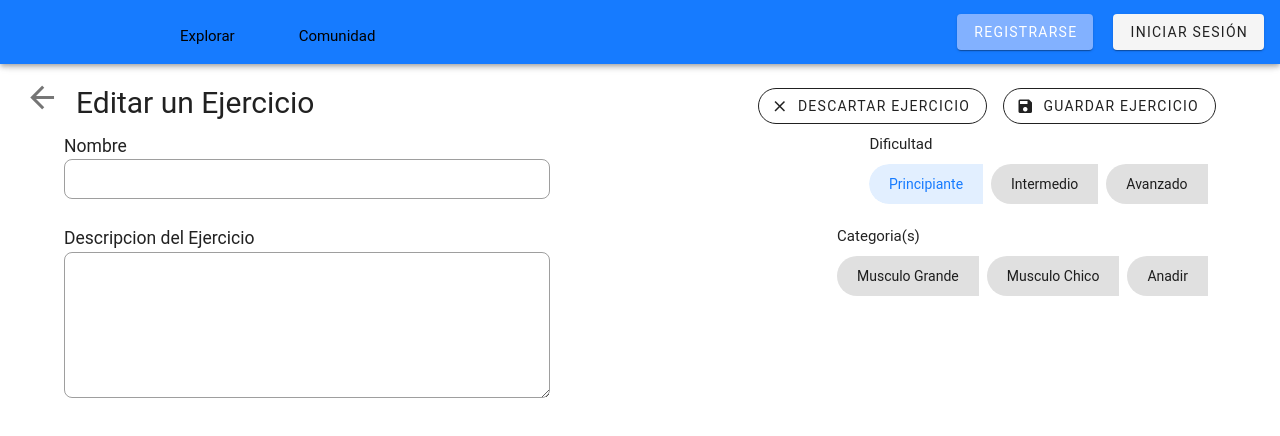
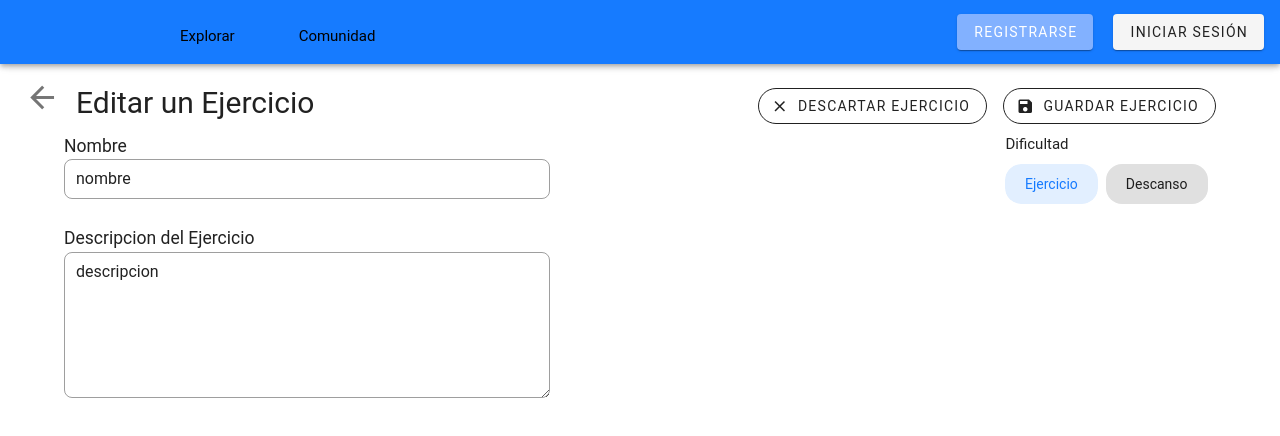
Before and after one commit to Federico-Shih/stronk, a Vue app: page /exercises/data/edit in a window 1280 px wide. Shown: the top 436 px of the page. Built offline with nearby package versions, Linux system fonts and the light colour scheme.

Commit message:
Creacion de Ejercicio

```diff
--- a/src/views/ExerciseDetailsPage.vue
+++ b/src/views/ExerciseDetailsPage.vue
@@ -1,6 +1,6 @@
 <template>
   <div
-    class="mt-4"
+    class="mt-4 d-flex flex-column"
     style="
        {
         width: 100%;
@@ -35,12 +35,11 @@
         <h3 class="mt-1">hecho por {{ creatorname }}</h3>
       </div>
       <div class="d-flex flex-row offset-1 justify-space-between">
-        <h3 class="pr-4 mt-1">Categorias:</h3>
+        <h3 class="pr-4 mt-1">Tipo:</h3>
         <v-chip
-          v-for="index in category.length"
           label
           class="mr-2"
-        >{{ category[index - 1] }}
+        >{{ type }}
         </v-chip>
       </div>
     </div>
@@ -60,7 +59,9 @@
         </v-img>
       </div>
     </div>
-    <!--    todo hacer que se pueda ver videos de ejercicios-->
+    <div class="d-flex flex-column ml-8 mb-8">
+      <h2>Video demostrativo</h2>
+    </div>
   </div>
 </template>
 
@@ -83,7 +84,7 @@ export default {
       creatorname: "Arnold Schwarzenegger",
       description:
         "Esta es la descripcion Lorem ipsum dolor sit amet, consectetur adipiscing elit. Fusce a nibh vitae nisi tincidunt vulputate vel nec risus. Fusce placerat sagittis nisl, quis ultricies quam scelerisque a. Nulla laoreet tellus a turpis hendrerit posuere. Curabitur in ante velit. Mauris eu dolor tortor. Curabitur nisl velit, tincidunt non orci id, rutrum sodales metus. Fusce vitae libero aliquet lorem mollis vestibulum nec non odio. Fusce placerat egestas dui at venenatis. Aliquam aliquet orci elit, ut aliquet justo mattis et. Curabitur vitae iaculis neque, ac eleifend nibh. Nam volutpat tortor sed leo sollicitudin, eget semper quam ultricies",
-      category: ["Musculo Grande", "Musculo Chico", "Dificultad"],
+      type:'Ejercicio',
       images: [temp, temp, temp, temp, temp, temp, temp],
       videos: []
     };
--- a/src/views/ExerciseEditCreationPage.vue
+++ b/src/views/ExerciseEditCreationPage.vue
@@ -29,34 +29,19 @@
       <div class="d-flex flex-row justify-space-between">
         <div class="d-flex flex-column" style="width: 40%">
           <h3>Nombre</h3>
-          <v-text-field dense outlined class="rounded-lg" />
+          <v-text-field v-model="name" dense outlined class="rounded-lg" />
         </div>
         <div class="d-flex flex-column mr-16" >
           <h4>Dificultad</h4>
-          <v-chip-group mandatory column active-class="primary--text" >
-            <v-chip class="rounded-l-pill pa-5"> Principiante</v-chip>
-            <v-chip class="rounded-l-pill pa-5"> Intermedio</v-chip>
-            <v-chip class="rounded-l-pill pa-5"> Avanzado</v-chip>
+          <v-chip-group v-model="typeSelected" mandatory column active-class="primary--text">
+            <v-chip v-for="index in type.length" class="pa-5">{{type[index-1]}}</v-chip>
           </v-chip-group>
         </div>
       </div>
-      <div>
-        <div class="d-flex flex-row justify-space-between">
-          <div class="d-flex flex-column" style="width: 40%">
+      <div class="d-flex flex-column " style="width:40%">
             <h3>Descripcion del Ejercicio</h3>
-            <v-textarea dense outlined class="rounded-lg" />
-          </div>
-          <div class="d-flex flex-column mr-16" >
-            <h4>Categoria(s)</h4>
-            <v-chip-group multiple column >
-              <v-chip class="rounded-l-pill pa-5"> Musculo Grande</v-chip>
-              <v-chip class="rounded-l-pill pa-5"> Musculo Chico</v-chip>
-              <v-chip class="rounded-l-pill pa-5"> Anadir</v-chip>
-            </v-chip-group>
-          </div>
-        </div>
+            <v-textarea v-model="description" dense outlined class="rounded-lg" />
       </div>
-
 
     </div>
   </div>
@@ -71,18 +56,13 @@ export default {
   },
   data(){
     return{
-      edit:true
+      edit:true,
+      name:'nombre',
+      description:'descripcion',
+      type:['Ejercicio','Descanso'],
+      typeSelected:0,
     }
   }
 };
 
 </script>
-
-<style scoped>
-.alignmentToTheRight {
-  align-items: end;
-  display: flex;
-  flex-direction: column;
-}
-
-</style>
```
